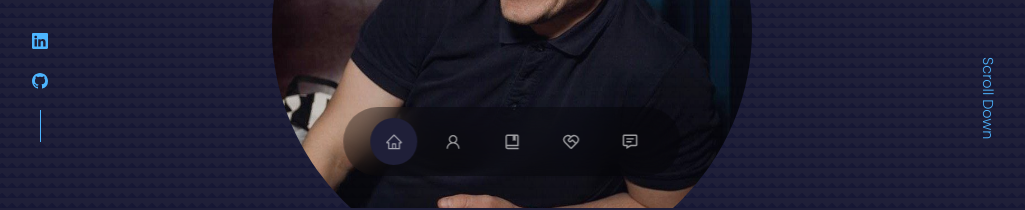
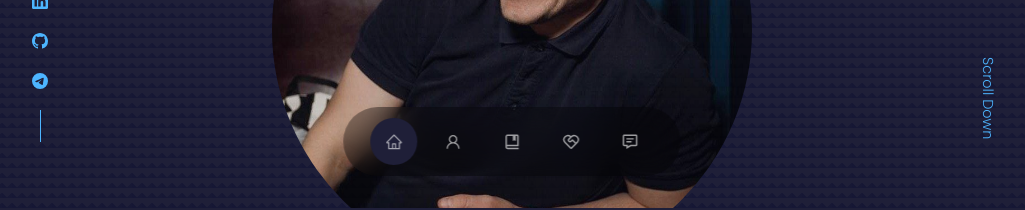
Before and after one commit to MihailMatveichuk/Portfolio_react, a React (Vite) app in the folder portfolio_react/: page / in a window 1280 px wide. Shown: the part 592-802 px from the top of the page, without its empty margins (128-1153 px from the left). Built offline with nearby package versions, Linux system fonts and the light colour scheme.

Commit message:
feat: add telegram icon

```diff
--- a/portfolio_react/src/components/header/Social.tsx
+++ b/portfolio_react/src/components/header/Social.tsx
@@ -1,5 +1,6 @@
 import { BsGithub } from "react-icons/bs";
 import { BsLinkedin } from "react-icons/bs";
+import { BsTelegram } from "react-icons/bs";
 
 const Social = () => {
   return (
@@ -10,6 +11,9 @@ const Social = () => {
       <a href="https://github.com/MihailMatveichuk" target="__blank">
         <BsGithub />
       </a>
+      <a href="https://t.me/fletcher1991" target="__blank">
+        <BsTelegram />
+      </a>
     </div>
   );
 };
```
